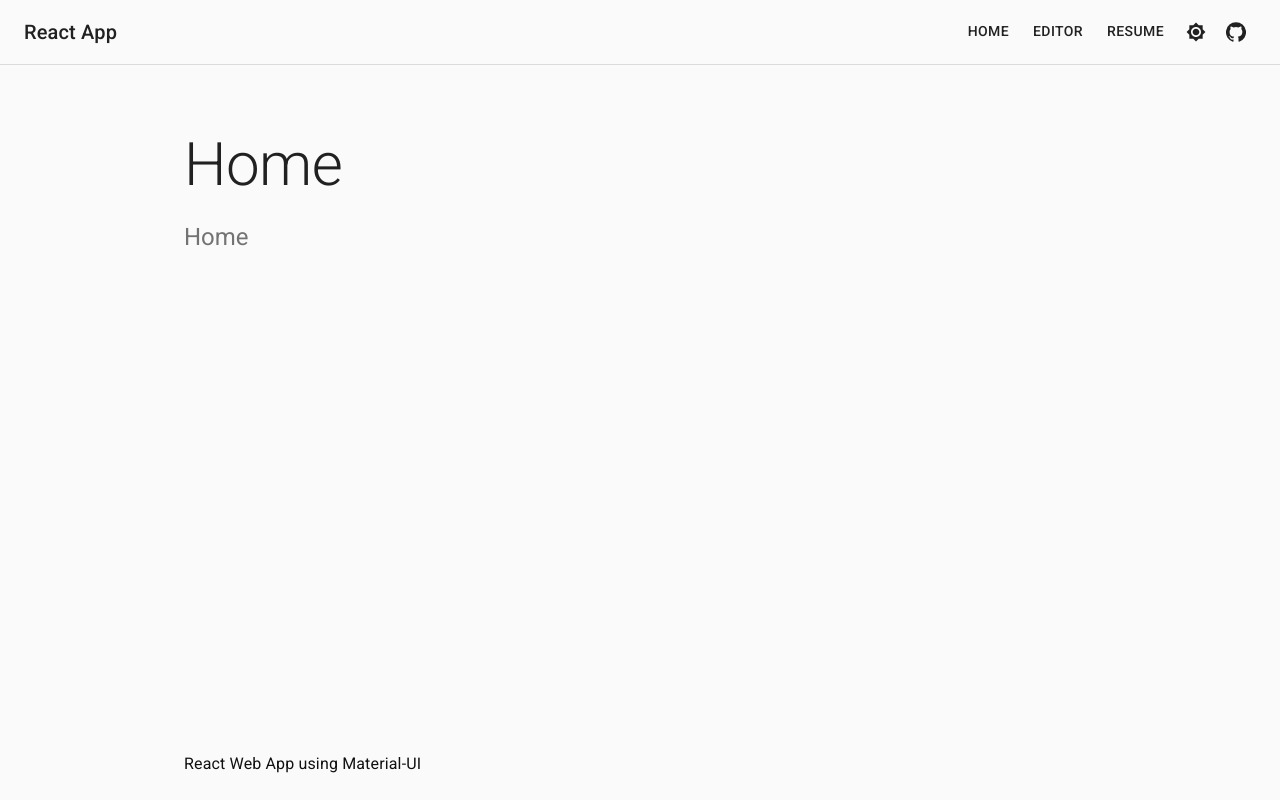
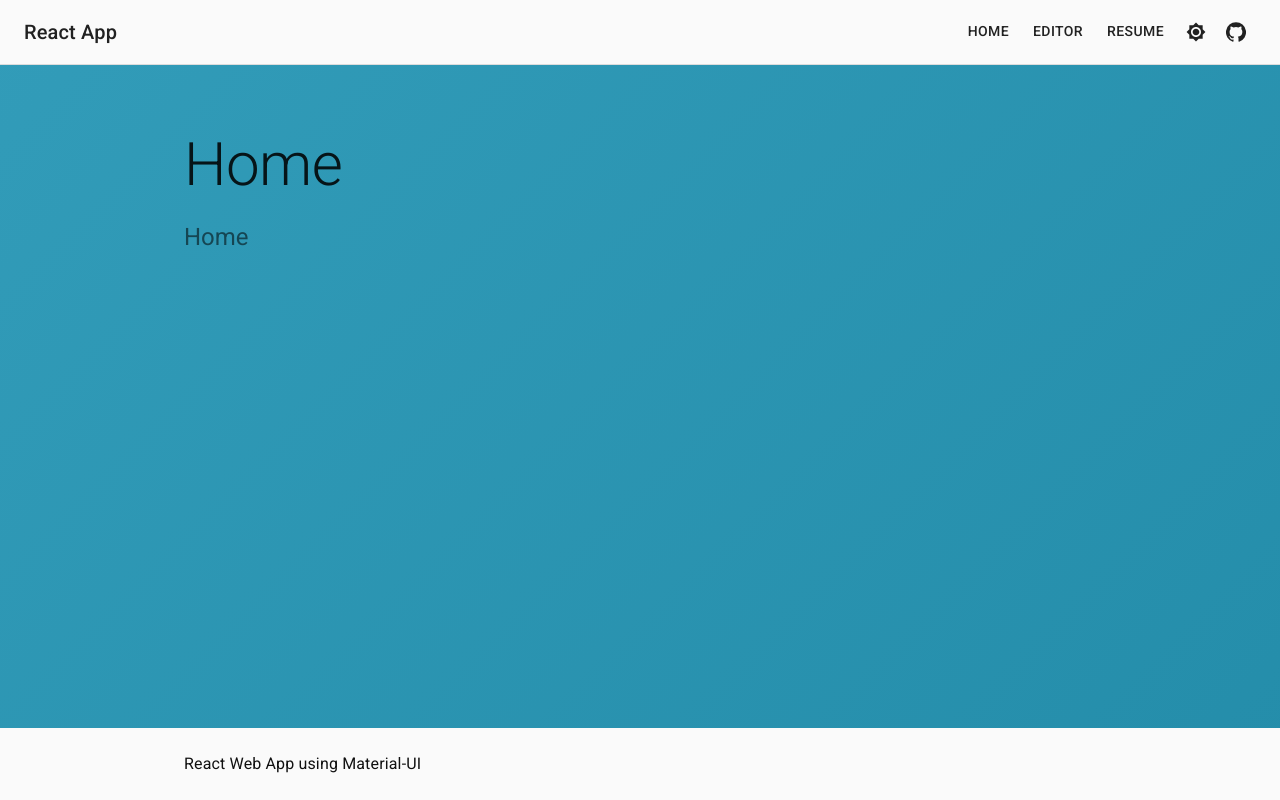
Before and after one commit to JoHoop/leetfolio, a React (Create React App) app: page / in a window 1280 px wide. Built offline with nearby package versions, Linux system fonts and the light colour scheme.

Commit message:
Adjust primary color to background

```diff
--- a/src/App.js
+++ b/src/App.js
@@ -30,6 +30,9 @@ const useStyles = makeStyles((theme) => ({
     display: 'flex',
     flexDirection: 'column',
     minHeight: '100vh',
+    backgroundColor: '#329cb9',
+    backgroundImage: '-webkit-linear-gradient(-405deg, #329cb9, #248daa)',
+    backgroundImage: 'linear-gradient(135deg, #329cb9, #248daa)',
   },
   content: {
     marginTop: theme.spacing(8),
--- a/src/components/Resume/resume.css
+++ b/src/components/Resume/resume.css
@@ -60,14 +60,6 @@ a {
 }
 a:hover {
   text-decoration: underline;
-}
-
-body {
-  padding: 0;
-  margin: 0;
-  background-color: #329cb9;
-  background-image: -webkit-linear-gradient(-405deg, #329cb9, #248daa);
-  background-image: linear-gradient(135deg, #329cb9, #248daa);
 }
 
 #main-wrapper {
--- a/src/index.css
+++ b/src/index.css
@@ -1,17 +1,17 @@
 ::selection {
-  background: #00bfbf;
+  background: #329cb9;
   color: #fff;
   text-shadow: none;
 }
 
 ::-webkit-selection {
-  background: #00bfbf;
+  background: #329cb9;
   color: #fff;
   text-shadow: none;
 }
 
 ::-moz-selection {
-  background: #00bfbf;
+  background: #329cb9;
   color: #fff;
   text-shadow: none;
 }
--- a/src/theme/Themes.js
+++ b/src/theme/Themes.js
@@ -1,13 +1,13 @@
-import { createMuiTheme, responsiveFontSizes } from "@material-ui/core";
+import { createMuiTheme, responsiveFontSizes } from '@material-ui/core';
 
-export const primary = "#00bfbf";
-export const black = "#111111";
-export const white = "#fafafa";
+export const primary = '#329cb9';
+export const black = '#111111';
+export const white = '#fafafa';
 
 export const LightTheme = responsiveFontSizes(
   createMuiTheme({
     palette: {
-      type: "light",
+      type: 'light',
       primary: {
         main: primary,
       },
@@ -16,7 +16,7 @@ export const LightTheme = responsiveFontSizes(
     },
     overrides: {
       MuiCssBaseline: {
-        "@global": {
+        '@global': {
           body: {
             color: black,
             backgroundColor: white,
@@ -30,7 +30,7 @@ export const LightTheme = responsiveFontSizes(
 export const DarkTheme = responsiveFontSizes(
   createMuiTheme({
     palette: {
-      type: "dark",
+      type: 'dark',
       primary: {
         main: primary,
       },
@@ -39,7 +39,7 @@ export const DarkTheme = responsiveFontSizes(
     },
     overrides: {
       MuiCssBaseline: {
-        "@global": {
+        '@global': {
           body: {
             color: white,
             backgroundColor: black,
```
